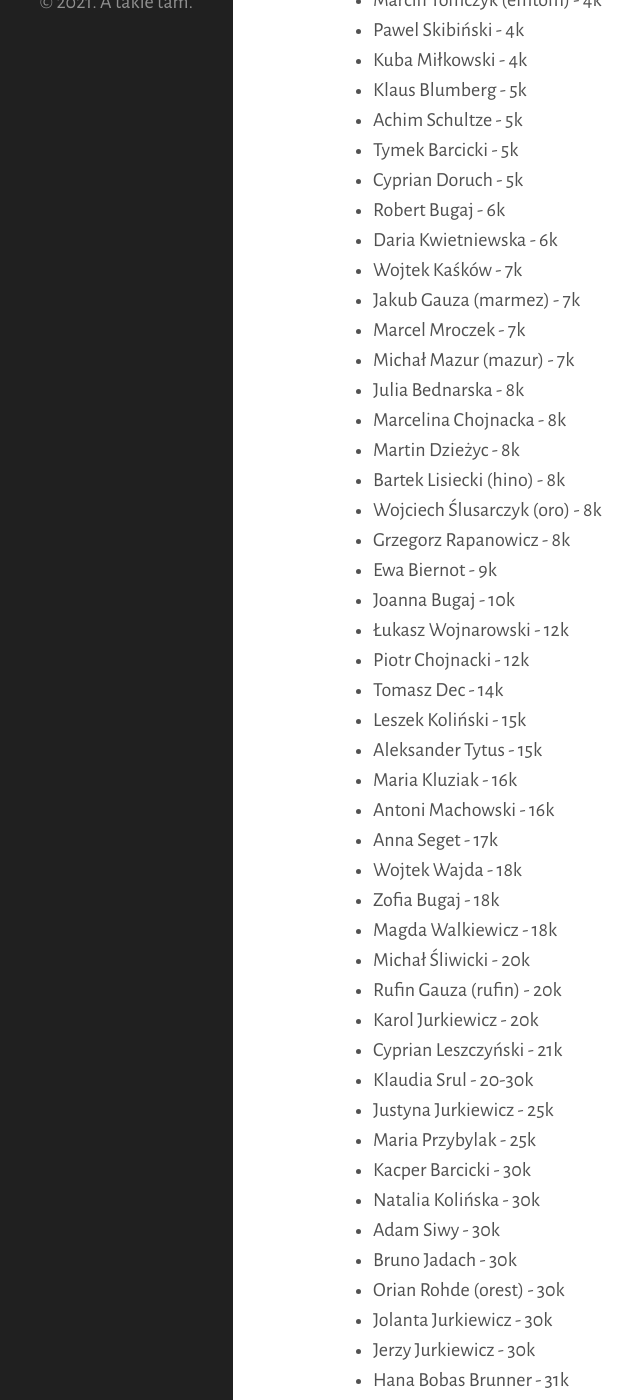
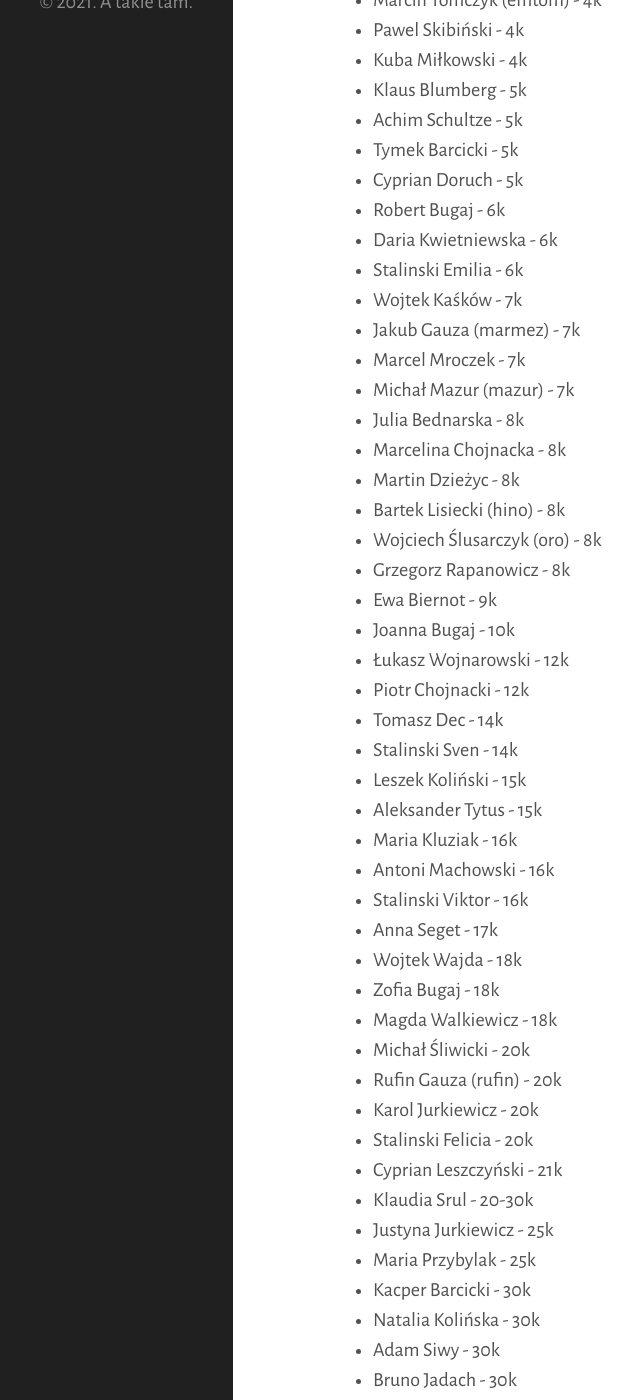
Before and after one commit to tasuki/lsg, a Jekyll site: the page built from zarejestrowani.md, in a window 1280 px wide and 1400 px high, scrolled down 1015 px. Shown: the whole window, without its empty margins (127-767 px from the left). Built offline with Jekyll 4.4.1, drawn with Linux system fonts in a browser that asks for light colours; nearby versions of some CDN libraries.

Commit message:
Update zarejestrowani.md

```diff
--- a/zarejestrowani.md
+++ b/zarejestrowani.md
@@ -44,6 +44,7 @@ Zarejestrowani uczestnicy (mniej więcej wg siły):
 - Cyprian Doruch - 5k
 - Robert Bugaj - 6k
 - Daria Kwietniewska - 6k
+- Stalinski Emilia - 6k
 - Wojtek Kaśków - 7k
 - Jakub Gauza (marmez) - 7k
 - Marcel Mroczek - 7k
@@ -59,10 +60,12 @@ Zarejestrowani uczestnicy (mniej więcej wg siły):
 - Łukasz Wojnarowski - 12k
 - Piotr Chojnacki - 12k
 - Tomasz Dec - 14k
+- Stalinski Sven - 14k
 - Leszek Koliński - 15k
 - Aleksander Tytus - 15k
 - Maria Kluziak - 16k
 - Antoni Machowski - 16k
+- Stalinski Viktor - 16k
 - Anna Seget - 17k
 - Wojtek Wajda - 18k
 - Zofia Bugaj - 18k
@@ -70,6 +73,7 @@ Zarejestrowani uczestnicy (mniej więcej wg siły):
 - Michał Śliwicki - 20k
 - Rufin Gauza (rufin) - 20k
 - Karol Jurkiewicz - 20k
+- Stalinski Felicia - 20k
 - Cyprian Leszczyński - 21k
 - Klaudia Srul - 20-30k
 - Justyna Jurkiewicz - 25k
```
